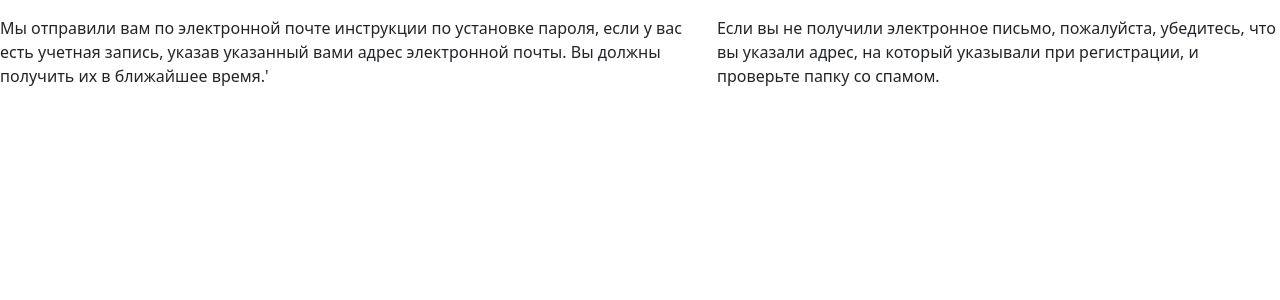
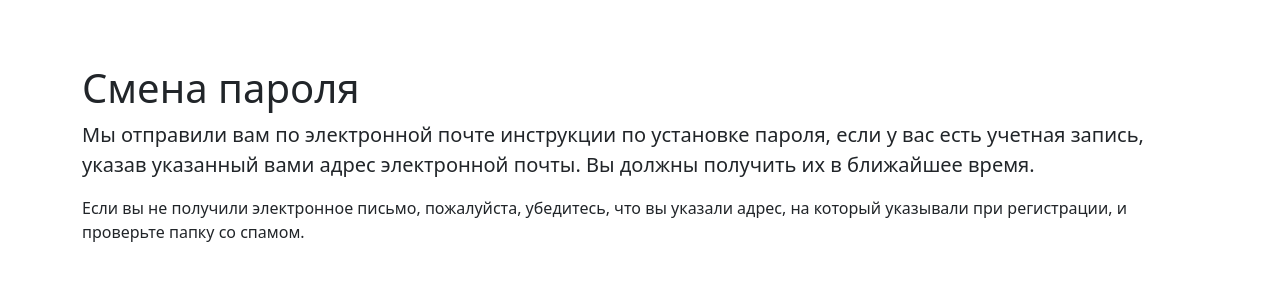
Before and after one commit to miskhodzh/clicklinks, a Django app: page /auth/password_reset/done/ in a window 1280 px wide. Shown: the part 72-372 px from the top of the page. Run offline with Django 3.2, Linux system fonts and the light colour scheme; some libraries are stand-ins or nearby versions.

Commit message:
еще чуть подправил)))

```diff
--- a/clicklinks/users/templates/registration/password_reset_done.html
+++ b/clicklinks/users/templates/registration/password_reset_done.html
@@ -3,8 +3,14 @@
 
 {% block content %}
 
-<p>Мы отправили вам по электронной почте инструкции по установке пароля, если у вас есть учетная запись, указав указанный вами адрес электронной почты. Вы должны получить их в ближайшее время.'</p>
-
-<p>Если вы не получили электронное письмо, пожалуйста, убедитесь, что вы указали адрес, на который указывали при регистрации, и проверьте папку со спамом.</p>
+<div class="container">
+    <h1 class="mt-5">Смена пароля</h1>
+    <p class="lead">
+        Мы отправили вам по электронной почте инструкции по установке пароля, если у вас есть учетная запись, указав указанный вами адрес электронной почты. Вы должны получить их в ближайшее время.
+    </p>
+    <p>
+        Если вы не получили электронное письмо, пожалуйста, убедитесь, что вы указали адрес, на который указывали при регистрации, и проверьте папку со спамом.
+    </p>
+  </div>
 
 {% endblock %}
```
